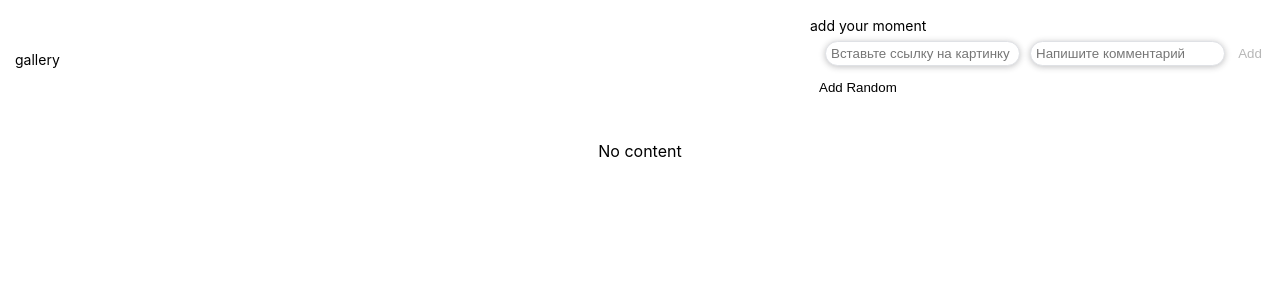
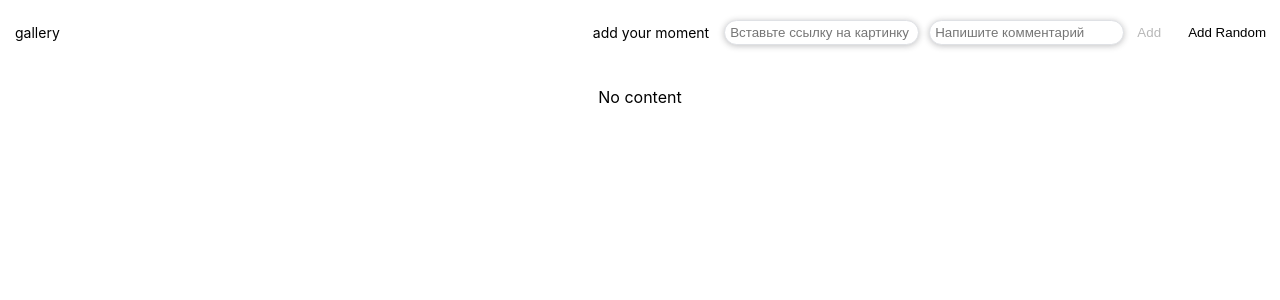
Before and after one commit to KillReal63/Gallery, a React (Vite) app: page / in a window 1280 px wide. Shown: the top 300 px of the page. Built offline with nearby package versions, Linux system fonts and the light colour scheme.

Commit message:
Update Header.css
Edit class name

```diff
--- a/src/Components/Header/Header.css
+++ b/src/Components/Header/Header.css
@@ -11,7 +11,7 @@
   padding: 0 15px;
 }
 
-.logo-gallery {
+.slogan {
   display: flex;
   align-items: center;
   margin: 0 5px;
```
